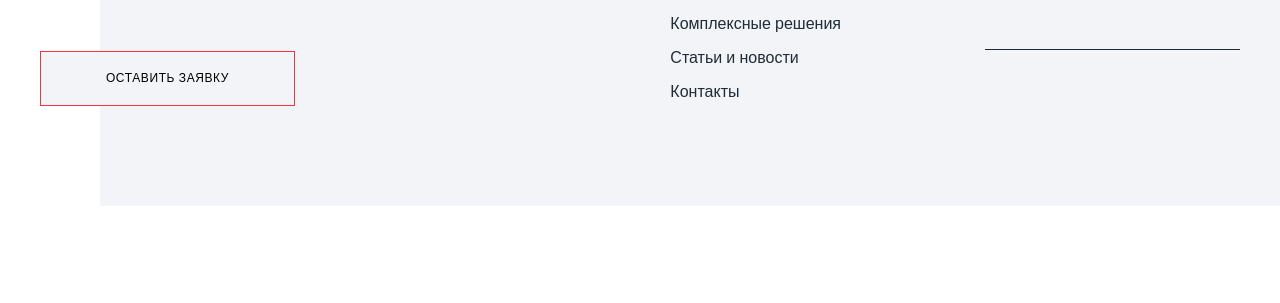
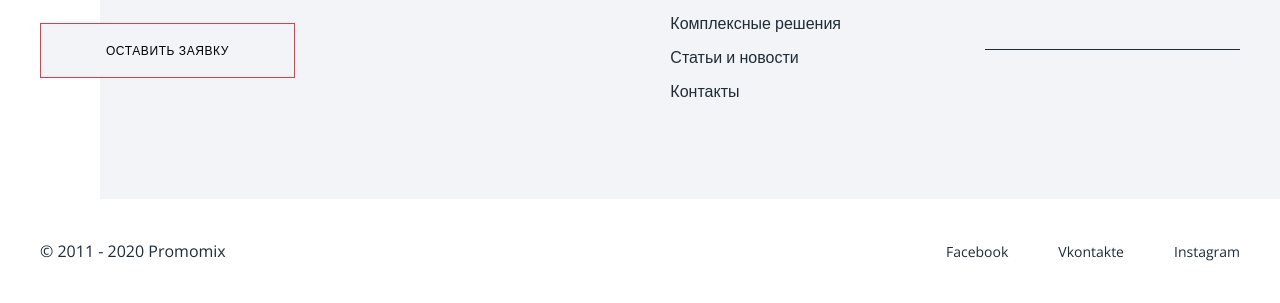
Before and after one commit to oleksandr-suslov/Promomix, a plain HTML site: page index.html in a window 1280 px wide. Shown: the part 7586-7889 px from the top of the page. Before the commit the page ends 7792 px from the top, so only its background shows below. Drawn offline with nearby package versions, Linux system fonts and the light colour scheme.

Commit message:
add footer soc-link

```diff
--- a/index.html
+++ b/index.html
@@ -433,6 +433,7 @@
     </main>
 
     <footer class="footer">
+        <section class="footer-nav">
         <div class="container">
         <div>
             <h1 class="hero-title"><span class="accent-text">Promomix –</span><br>рекламное агентство<br>полного цикла</h1>
@@ -501,6 +502,19 @@
         </div>
         </div>
         </div>
+        </section>
+        <section class="footer-soc">
+            <div class="container">
+            <p>
+                © 2011 - 2020 Promomix
+            </p>
+            <ul class="soc-list">
+                <li class="soc-item"><a href="#" class="soc-link footer-soc-link">Facebook</a></li>
+                <li class="soc-item"><a href="#" class="soc-link footer-soc-link">Vkontakte</a></li>
+                <li class="soc-item"><a href="#" class="soc-link footer-soc-link">Instagram</a></li>
+            </ul>
+            </div>
+        </section>
     </footer>
   </body>
 
--- a/sass/components/_sections.scss
+++ b/sass/components/_sections.scss
@@ -29,10 +29,11 @@
     font-size: 45px;
     line-height: 1.2;
   }
-  .soc-list {
-    display: flex;
-  }
 }
+.soc-list {
+  display: flex;
+}
+
 .soc-link {
   color: $white-color;
   font-size: 14px;
--- a/sass/layout/_footer.scss
+++ b/sass/layout/_footer.scss
@@ -1,4 +1,4 @@
-.footer {
+.footer-nav {
   transform: translate(100px);
   background-color: $section-fon;
   .container {
@@ -58,3 +58,16 @@
   border: none;
   border-bottom: 1px solid $main-text-color;
 }
+.footer-soc {
+  .container {
+    display: flex;
+    justify-content: space-between;
+    padding: 43px 0;
+  }
+}
+.footer-soc-link {
+  color: $main-text-color;
+  font-weight: 400;
+  font-size: 14px;
+  line-height: 1;
+}
```
Also changed, not shown: css/main.css, css/main.min.css, 2 other files.
